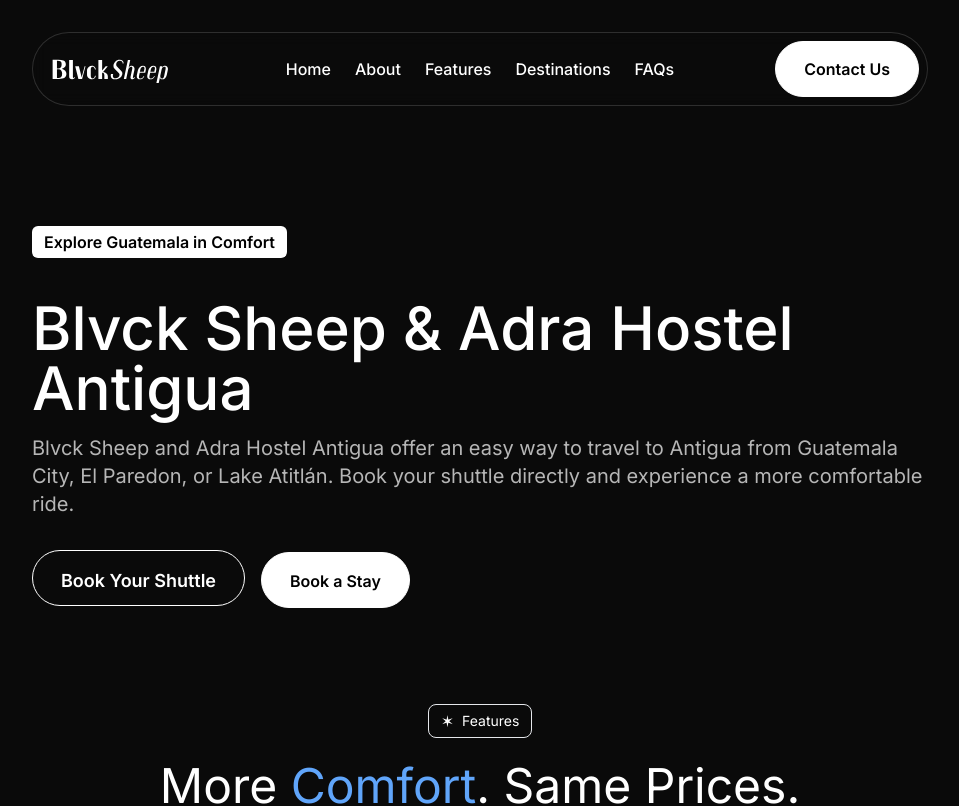
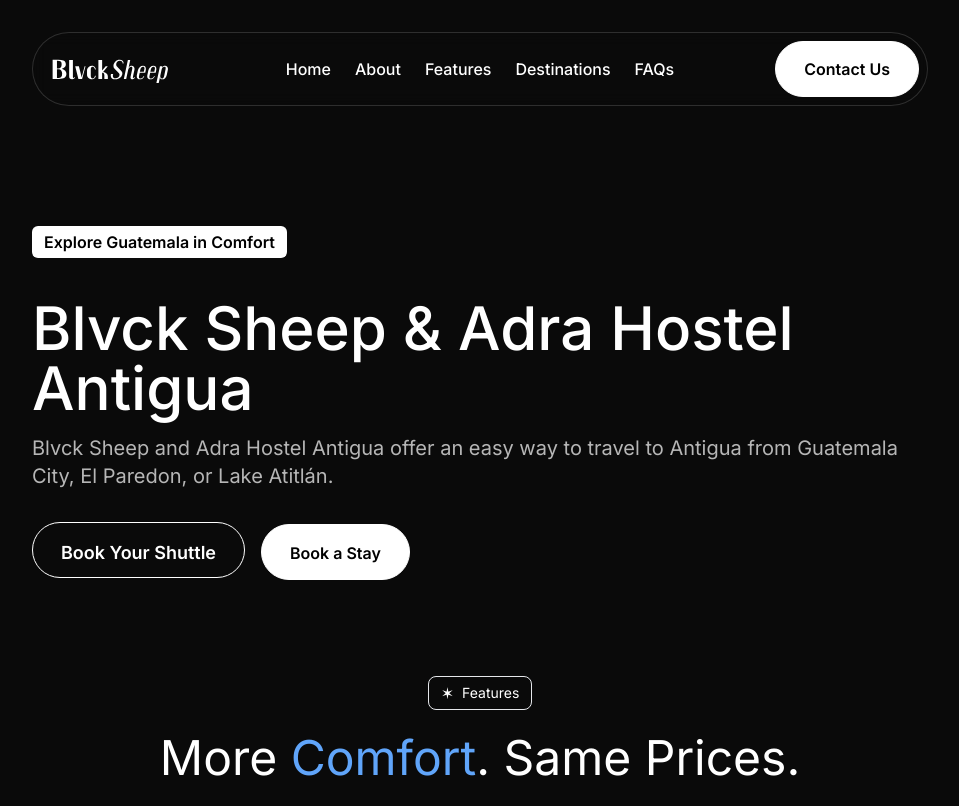
Before and after one commit to byron-rod/blvck-sheep, a Next.js app: page /hostels/adra-hostel in a window 1280 px wide. Shown: the top 806 px of the page, without its empty margins (160-1119 px from the left). Built offline with nearby package versions, Linux system fonts and the light colour scheme.

Commit message:
fixing params errors hostel page id

```diff
--- a/src/app/hostels/[hostelId]/page.tsx
+++ b/src/app/hostels/[hostelId]/page.tsx
@@ -3,47 +3,55 @@ import Button from "@/components/Button";
 import Features from "@/sections/Features";
 import Link from "next/link";
 
-// Define the type for hostels
-type Hostel = {
-  name: string;
-  description: string;
-  whatsappCode: string;
-  bookingLink: string;
-};
+// Define type for params
+interface HostelPageProps {
+  params: {
+    hostelId: string;
+  };
+}
 
-// Define the hostel data object
-const hostels: Record<string, Hostel> = {
+// Define hostel data
+const hostels: Record<
+  string,
+  {
+    name: string;
+    description: string;
+    whatsappCode: string;
+    bookingLink: string;
+  }
+> = {
   "free-cerveza": {
     name: "Free Cerveza",
     description:
-      "Blvck Sheep and Free Cerveza bring you a more comfortable shuttle experience to make your journey to Lake Atitlán more enjoyable. Whether it's to or from the airport, Antigua, or El Paredón, we've got your ride covered.",
+      "Blvck Sheep and Free Cerveza bring you a more comfortable shuttle experience to make your journey to Lake Atitlán more enjoyable.",
     whatsappCode: "Free%20Cerveza",
     bookingLink: "https://freecervezahostel.com/stay/",
   },
   "mellow-surf-hostel": {
     name: "Mellow Surf Hostel",
     description:
-      "Blvck Sheep and Mellow Surf Hostel offer an easy way to travel to El Paredón from Guatemala City, Antigua, or Lake Atitlán. Book your shuttle directly and experience a more comfortable ride.",
+      "Blvck Sheep and Mellow Surf Hostel offer an easy way to travel to El Paredón from Guatemala City, Antigua, or Lake Atitlán.",
     whatsappCode: "Mellow%20Surf%20Hostel",
     bookingLink: "https://mellowsurfhostel.com/",
   },
   "zephyr-lodge": {
     name: "Zephyr Lodge",
     description:
-      "Blvck Sheep and Zephyr Lodge offer an easy way to travel to Lanquin from Guatemala City, Antigua, or Lake Atitlán. Book your shuttle directly and experience a more comfortable ride.",
+      "Blvck Sheep and Zephyr Lodge offer an easy way to travel to Lanquin from Guatemala City, Antigua, or Lake Atitlán.",
     whatsappCode: "Zephyr%20Lodge",
     bookingLink: "https://zephyrlodgelanquin.com/",
   },
   "adra-hostel": {
     name: "Adra Hostel Antigua",
     description:
-      "Blvck Sheep and Adra Hostel Antigua offer an easy way to travel to Antigua from Guatemala City, El Paredon, or Lake Atitlán. Book your shuttle directly and experience a more comfortable ride.",
+      "Blvck Sheep and Adra Hostel Antigua offer an easy way to travel to Antigua from Guatemala City, El Paredon, or Lake Atitlán.",
     whatsappCode: "Zephyr%20Lodge",
     bookingLink: "https://adrahostel.com/antigua-guatemala/",
   },
 };
 
-const HostelPage = ({ params }: { params: { hostelId: string } }) => {
+// Ensure params are correctly typed
+const HostelPage = ({ params }: HostelPageProps) => {
   const hostel = hostels[params.hostelId];
 
   // If the hostel does not exist, return a 404 page
@@ -105,3 +113,10 @@ const HostelPage = ({ params }: { params: { hostelId: string } }) => {
 };
 
 export default HostelPage;
+
+// Ensure Next.js generates static pages for all hostels
+export async function generateStaticParams() {
+  return Object.keys(hostels).map((hostelId) => ({
+    hostelId,
+  }));
+}
```
